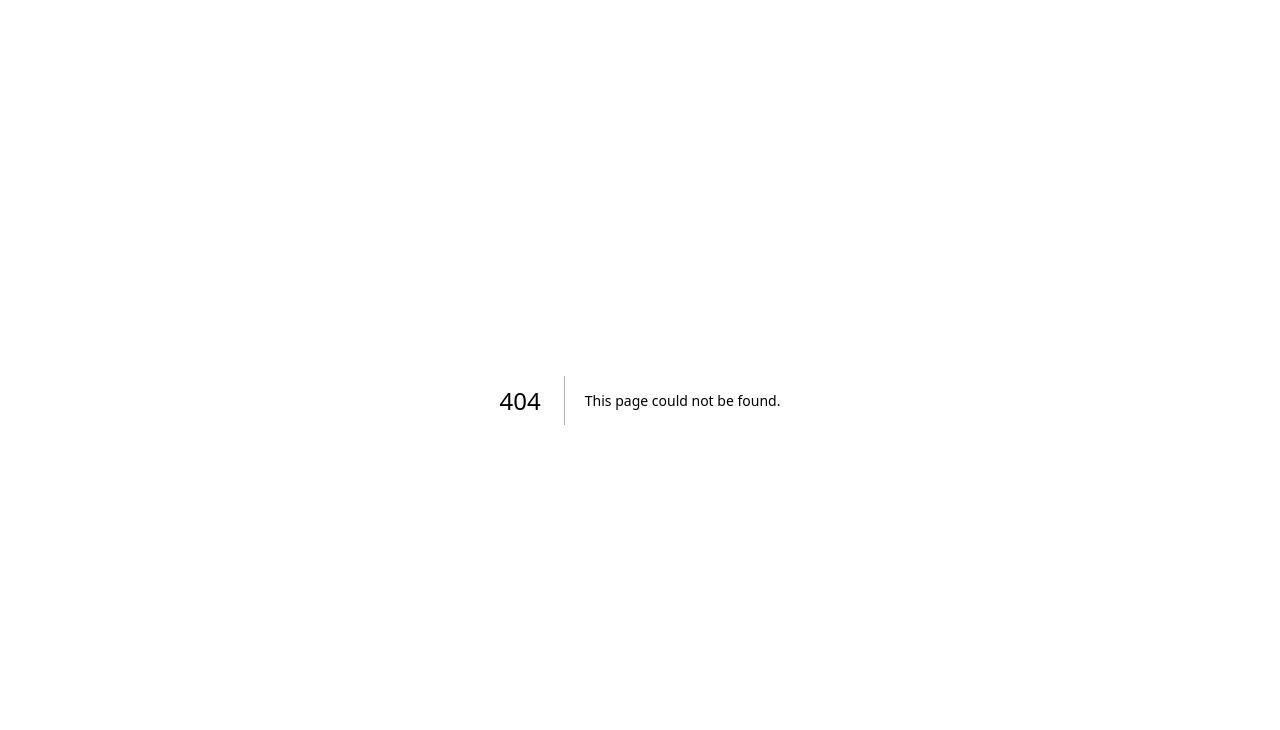
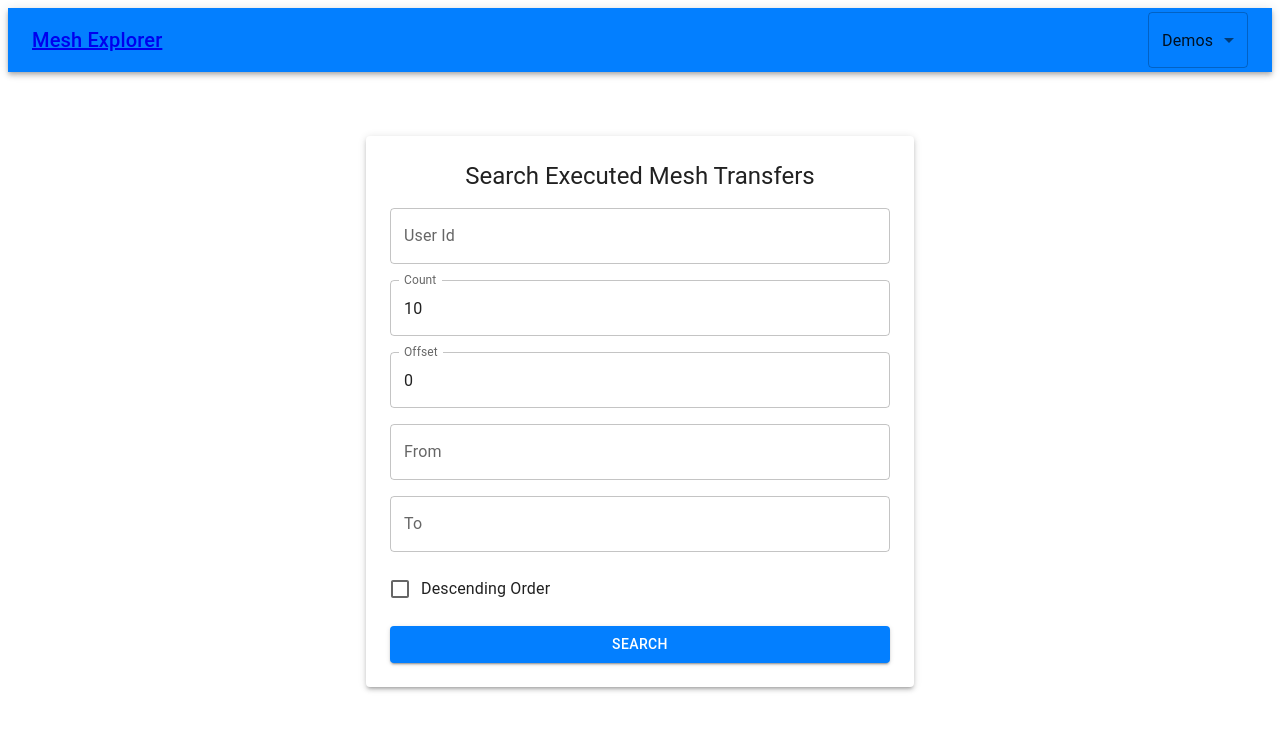
Before and after one commit to FrontFin/mesh-explorer-js, a Next.js app: page /search in a window 1280 px wide. Before the commit this address had no page. Shown: the top 730 px of the page. Built offline with nearby package versions, Linux system fonts and the light colour scheme.

Commit message:
working search xfer form

```diff
--- a/components/Header.jsx
+++ b/components/Header.jsx
@@ -72,6 +72,9 @@ const Header = ({ setLinkAnother, connectAnotherAccount, authData }) => {
             <MenuItem value="transfers-page">
               <Link href="/transfers">Transfers</Link>
             </MenuItem>
+            <MenuItem value="search-transfers-page">
+              <Link href="/search">Search Transfers</Link>
+            </MenuItem>
 
             {connectAnotherAccount && authData.length ? (
               <MenuItem>
--- a/package.json
+++ b/package.json
@@ -9,14 +9,18 @@
     "lint": "next lint"
   },
   "dependencies": {
+    "@date-io/date-fns": "^2.17.0",
     "@emotion/react": "^11.11.1",
     "@emotion/styled": "^11.11.0",
     "@front-finance/api": "^1.1.7",
     "@front-finance/link": "^1.1.9",
     "@mui/icons-material": "^5.14.7",
+    "@mui/lab": "^5.0.0-alpha.159",
     "@mui/material": "^5.14.14",
+    "@mui/x-date-pickers": "^6.18.6",
     "autoprefixer": "10.4.15",
     "cookie": "^0.5.0",
+    "date-fns": "^2.30.0",
     "eslint": "8.48.0",
     "eslint-config-next": "13.4.19",
     "js-cookie": "^3.0.5",
--- /dev/null
+++ b/pages/api/transfers/search/index.jsx
@@ -0,0 +1,61 @@
+/**
+ * Copyright 2023-present Mesh Connect, Inc.
+ *
+ * Licensed under the Apache License, Version 2.0 (the "License");
+ * you may not use this file except in compliance with the License.
+ * You may obtain a copy of the License at
+ *
+ *  http://www.apache.org/licenses/LICENSE-2.0
+ *
+ * Unless required by applicable law or agreed to in writing, software
+ * distributed under the License is distributed on an "AS IS" BASIS,
+ * WITHOUT WARRANTIES OR CONDITIONS OF ANY KIND, either express or implied.
+ * See the License for the specific language governing permissions and
+ * limitations under the License.
+ */
+
+export default async function handler(req, res) {
+  const { PROD_API_KEY, MESH_API_URL, CLIENT_ID } = process.env;
+  const { offset, descendingOrder, count, userId, fromTimestamp, toTimestamp } =
+    req.query;
+
+  console.log(req.query);
+  const queryParams = new URLSearchParams();
+  if (userId !== undefined) queryParams.append('userId', userId);
+  if (count !== undefined) queryParams.append('count', count);
+  if (fromTimestamp !== 'undefined')
+    queryParams.append('fromTimestamp', fromTimestamp);
+  if (toTimestamp !== 'undefined')
+    queryParams.append('toTimestamp', toTimestamp);
+
+  if (descendingOrder !== undefined)
+    queryParams.append('descendingOrder', descendingOrder);
+  if (offset !== undefined) queryParams.append('offset', offset);
+
+  const url = `${MESH_API_URL}/api/v1/transfers/mesh?${queryParams.toString()}`;
+  console.log('url', url);
+  if (req.method !== 'GET') {
+    return res.status(405).json({ error: 'Method not allowed' });
+  }
+
+  console.log('hit executed', count, descendingOrder, offset);
+
+  try {
+    const fetchTransfers = await fetch(url, {
+      headers: {
+        'Content-Type': 'application/json',
+        'X-Client-Id': CLIENT_ID,
+        'X-Client-Secret': PROD_API_KEY,
+      },
+    });
+
+    if (fetchTransfers.status !== 200) {
+      const errorMessage = `Failed to Fetch Transfer details. Status: ${fetchTransfers.status} - ${fetchTransfers.statusText}. `;
+      throw new Error(`Failed to Fetch Transfer details: ${errorMessage}`);
+    }
+    const response = await fetchTransfers.json();
+    return res.status(200).json(response.content.items);
+  } catch (error) {
+    res.status(500).json({ error: `Something went wrong: ${error.message}` });
+  }
+}
--- /dev/null
+++ b/pages/search.jsx
@@ -0,0 +1,217 @@
+import React, { useState } from 'react';
+import Header from 'components/Header';
+import {
+  TextField,
+  Button,
+  Box,
+  Checkbox,
+  FormControlLabel,
+  Paper,
+  Typography,
+  Table,
+  TableContainer,
+  TableHead,
+  TableCell,
+  TableBody,
+  TableRow,
+} from '@mui/material';
+import { AdapterDateFns } from '@mui/x-date-pickers/AdapterDateFns';
+import { LocalizationProvider, DatePicker } from '@mui/x-date-pickers';
+
+const SearchForm = () => {
+  const [showTransfersTable, setShowTransfersTable] = useState(false);
+  const [loadingTransfers, setLoadingTransfers] = useState(false);
+  const [transfers, setTransfers] = useState([]);
+  const [fromDate, setFromDate] = useState(null);
+  const [toDate, setToDate] = useState(null);
+  const [searchParams, setSearchParams] = useState({
+    count: 10,
+    offset: 0,
+    id: '',
+    clientTransactionId: '',
+    userId: '',
+    descendingOrder: false,
+  });
+
+  const currentDate = new Date();
+
+  const handleChange = (e) => {
+    const { name, value } = e.target;
+    setSearchParams((prevState) => ({
+      ...prevState,
+      [name]: value,
+    }));
+  };
+
+  const handleCheckboxChange = (e) => {
+    const { name, checked } = e.target;
+    setSearchParams((prevState) => ({
+      ...prevState,
+      [name]: checked,
+    }));
+  };
+
+  const handleDateChange = (name, date) => {
+    setSearchParams((prevState) => ({
+      ...prevState,
+      [name]: date ? date.getTime() / 1000 : null, // Convert to Unix timestamp if date is not null
+    }));
+  };
+
+  const handleSubmit = async (e) => {
+    e.preventDefault();
+    setLoadingTransfers(true);
+    setShowTransfersTable(false); // Reset/hide the table before loading new data
+    console.log(searchParams);
+    try {
+      const response = await fetch(
+        `/api/transfers/search?count=${searchParams.count}&offset=${searchParams.offset}&descendingOrder=${searchParams.descendingOrder}&userId=${searchParams.userId}&fromTimestamp=${searchParams.fromTimestamp}&toTimestamp=${searchParams.toTimestamp}`
+      );
+
+      if (!response.ok) {
+        throw new Error(`HTTP error: ${response.status}`);
+      }
+
+      const responseData = await response.json();
+      setTransfers(responseData);
+
+      if (responseData && responseData.length > 0) {
+        setShowTransfersTable(true);
+      } else {
+        console.log('No transfers found for the given search criteria.');
+      }
+    } catch (error) {
+      console.error('Transfers response error:', error);
+      // Handle error (e.g., show error message to the user)
+    } finally {
+      setLoadingTransfers(false);
+    }
+  };
+
+  return (
+    <div>
+      <Header />
+      <Box
+        sx={{ padding: 3, display: 'flex', justifyContent: 'center', mt: 5 }}
+      >
+        <Paper
+          elevation={3}
+          sx={{ padding: 3, width: '80%', maxWidth: '500px' }}
+        >
+          <Typography
+            variant="h5"
+            component="h2"
+            sx={{ textAlign: 'center', mb: 2 }}
+          >
+            Search Executed Mesh Transfers
+          </Typography>
+          <Box
+            component="form"
+            onSubmit={handleSubmit}
+            noValidate
+            sx={{ display: 'flex', flexDirection: 'column', gap: 2 }}
+          >
+            <TextField
+              label="User Id"
+              name="userId"
+              value={searchParams.userId}
+              onChange={handleChange}
+            />
+
+            <TextField
+              label="Count"
+              name="count"
+              value={searchParams.count}
+              onChange={handleChange}
+              type="number"
+            />
+            <TextField
+              label="Offset"
+              name="offset"
+              value={searchParams.offset}
+              onChange={handleChange}
+              type="number"
+            />
+            <LocalizationProvider dateAdapter={AdapterDateFns}>
+              <DatePicker
+                label="From"
+                value={fromDate}
+                onChange={(date) => {
+                  setFromDate(date);
+                  handleDateChange('fromTimestamp', date);
+                }}
+                renderInput={(params) => <TextField {...params} />}
+              />
+              <DatePicker
+                label="To"
+                value={toDate}
+                maxDate={currentDate}
+                onChange={(date) => {
+                  setToDate(date);
+                  handleDateChange('toTimestamp', date);
+                }}
+                renderInput={(params) => <TextField {...params} />}
+              />
+            </LocalizationProvider>
+            <FormControlLabel
+              control={
+                <Checkbox
+                  checked={searchParams.descendingOrder}
+                  onChange={handleCheckboxChange}
+                  name="descendingOrder"
+                />
+              }
+              label="Descending Order"
+            />
+
+            <Button type="submit" variant="contained">
+              Search
+            </Button>
+          </Box>
+        </Paper>
+      </Box>
+      {showTransfersTable && !loadingTransfers && (
+        <TableContainer component={Paper}>
+          <Table aria-label="Transfers Table">
+            <TableHead>
+              <TableRow>
+                <TableCell>ID</TableCell>
+                <TableCell>Client Transaction ID</TableCell>
+                <TableCell>User ID</TableCell>
+                <TableCell>Status</TableCell>
+                <TableCell>Amount in Fiat</TableCell>
+                <TableCell>Symbol</TableCell>
+                <TableCell>Network Name</TableCell>
+                <TableCell>Created Timestamp</TableCell>
+                <TableCell>From</TableCell>
+                <TableCell>Hash</TableCell>
+              </TableRow>
+            </TableHead>
+            <TableBody>
+              {transfers.map((transfer) => (
+                <TableRow key={transfer.id}>
+                  <TableCell>{transfer.id}</TableCell>
+                  <TableCell>{transfer.clientTransactionId}</TableCell>
+                  <TableCell>{transfer.userId}</TableCell>
+                  <TableCell>{transfer.status}</TableCell>
+                  <TableCell>{transfer.amountInFiat}</TableCell>
+                  <TableCell>{transfer.symbol}</TableCell>
+                  <TableCell>{transfer.networkName}</TableCell>
+                  <TableCell>
+                    {new Date(
+                      transfer.createdTimestamp * 1000
+                    ).toLocaleString()}
+                  </TableCell>
+                  <TableCell>{transfer.from.name}</TableCell>
+                  <TableCell>{transfer.hash}</TableCell>
+                </TableRow>
+              ))}
+            </TableBody>
+          </Table>
+        </TableContainer>
+      )}
+    </div>
+  );
+};
+
+export default SearchForm;
```
Also changed, not shown: 1 other file (tests, documents, lock files or other folders).
